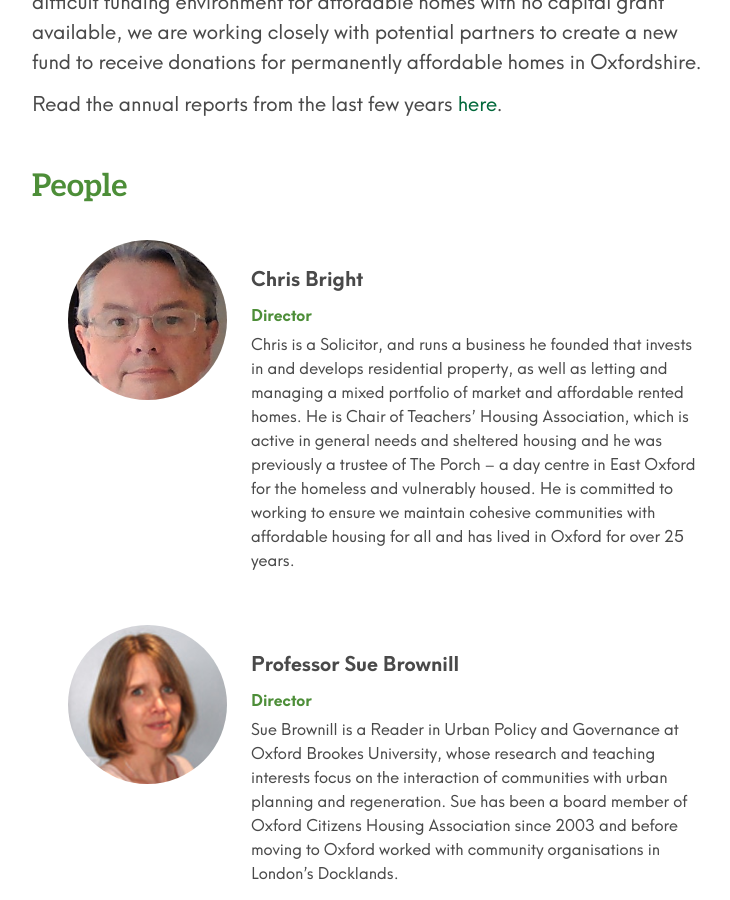
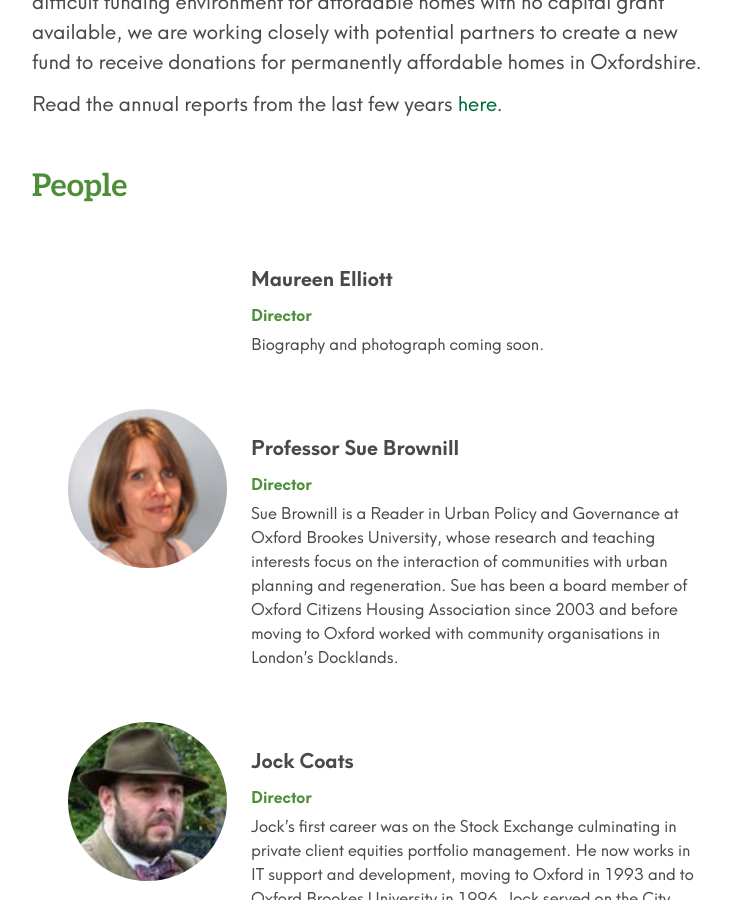
Before and after one commit to johnpuddephatt/oclt, a Jekyll site: the page built from _pages/about.md, in a window 1280 px wide and 900 px high, scrolled down 1034 px. Shown: the whole window, without its empty margins (272-1002 px from the left). Built offline with Jekyll 4.4.1, drawn with Linux system fonts in a browser that asks for light colours.

Commit message:
Update from Forestry.io Oxfordshire CLT updated _data/people.yml

```diff
--- a/_data/people.yml
+++ b/_data/people.yml
@@ -1,15 +1,9 @@
 ---
 people:
-- name: Chris Bright
+- name: Maureen Elliott
   role: Director
-  image: "/uploads/Chris Bright photo SQUARE.png"
-  description: Chris is a Solicitor, and runs a business he founded that invests in
-    and develops residential property, as well as letting and managing a mixed portfolio
-    of market and affordable rented homes. He is Chair of Teachers’ Housing Association,
-    which is active in general needs and sheltered housing and he was previously a
-    trustee of The Porch – a day centre in East Oxford for the homeless and vulnerably
-    housed. He is committed to working to ensure we maintain cohesive communities
-    with affordable housing for all and has lived in Oxford for over 25 years.
+  image: ''
+  description: Biography and photograph coming soon.
 - name: Professor Sue Brownill
   role: Director
   image: "/uploads/people/suebrownill.jpg"
```
